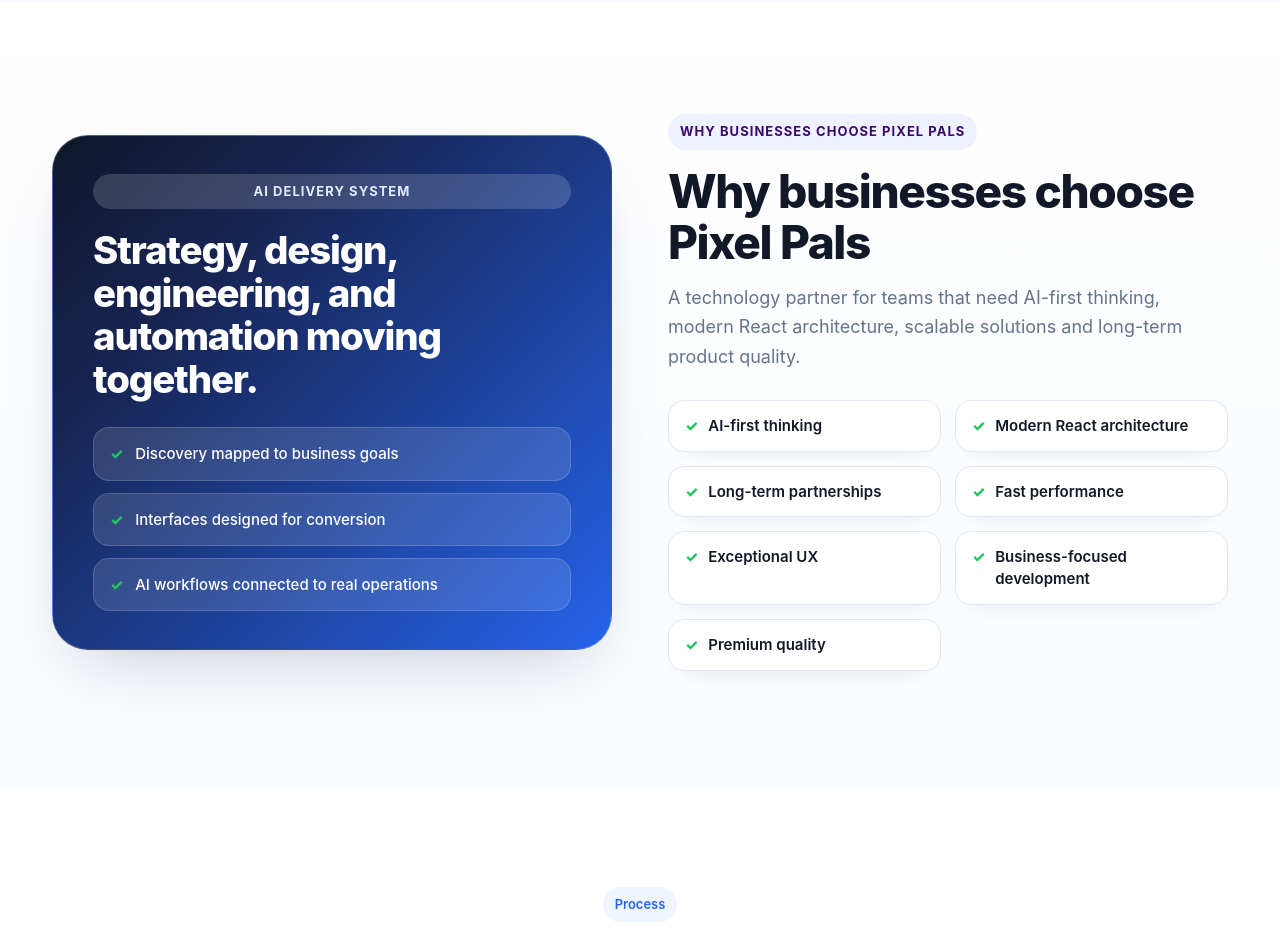
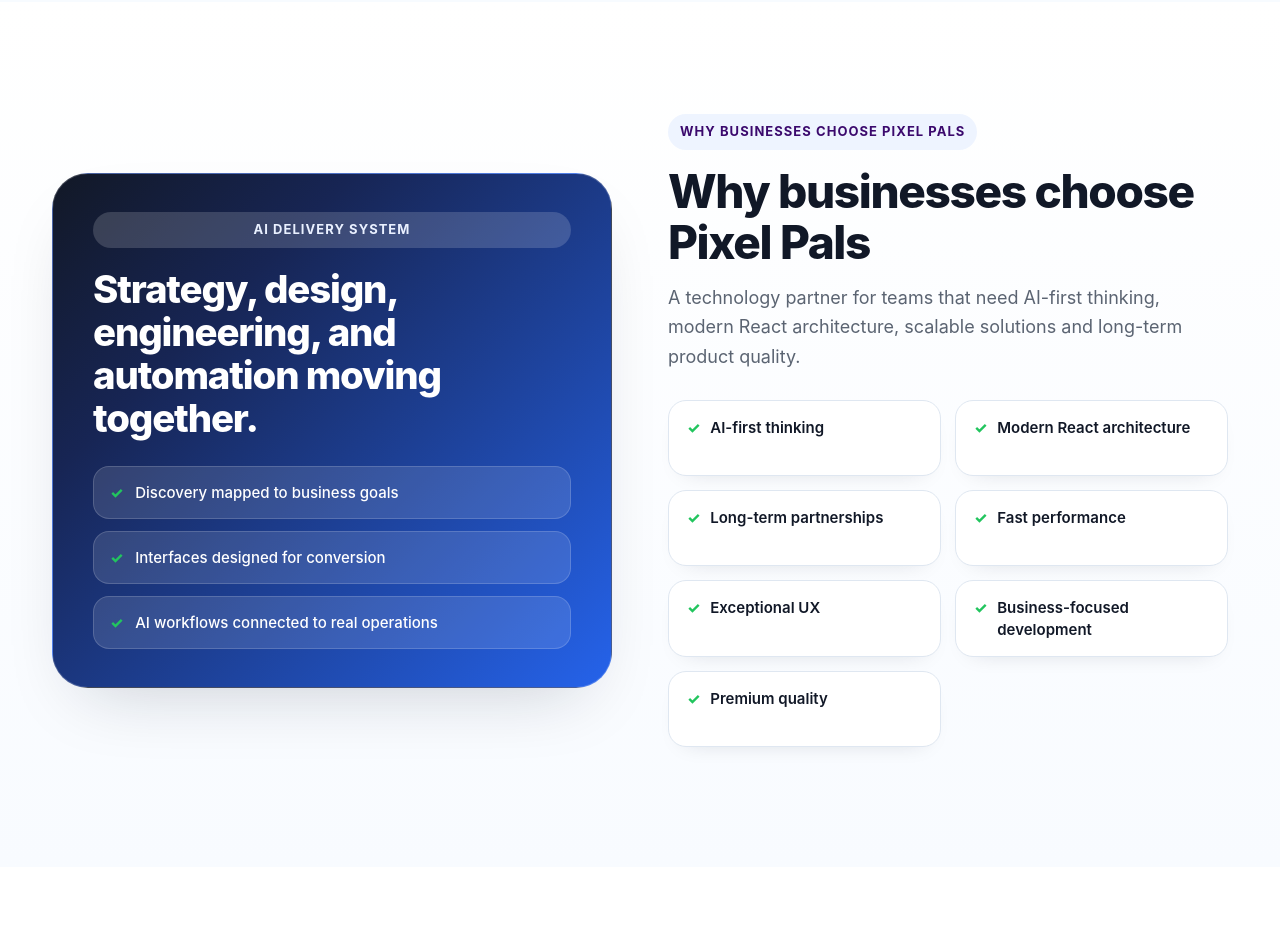
Before and after one commit to biancakisten/pixelpals, a Next.js app: page / in a window 1280 px wide. Shown: the part 2900-3841 px from the top of the page. Built offline with nearby package versions, Linux system fonts and the light colour scheme.

Commit message:
why section

```diff
--- a/components/WhyPixelPals.css
+++ b/components/WhyPixelPals.css
@@ -1,11 +1,14 @@
 .why-pixel-pals {
   --why-purple: #3b096d;
   --why-heading: #111827;
-  --why-text: #64748b;
+  --why-text: #5b6472;
   --why-border: #dfe7f1;
   --why-background: #f8fbff;
   --why-green: #22c55e;
   --why-blue: #2563eb;
+  --why-surface: #ffffff;
+  --why-surface-muted: #f7f9fd;
+  --why-accent: #f4f8ff;
 
   width: 100%;
   padding: 112px 24px 120px;
@@ -40,11 +43,11 @@
   background:
     linear-gradient(
       135deg,
-      #0f172a 0%,
+      #121826 0%,
       #172554 28%,
       #2563eb 100%
     );
-  box-shadow: 0 26px 70px -30px rgba(15, 23, 42, 0.28);
+  box-shadow: 0 30px 72px -32px rgba(15, 23, 42, 0.22);
 }
 
 .why-pixel-pals__visual-badge,
@@ -65,7 +68,7 @@
 
 .why-pixel-pals__visual-badge {
   margin-bottom: 20px;
-  color: #e0ebff;
+  color: #e9f0ff;
 }
 
 .why-pixel-pals__visual h2 {
@@ -122,7 +125,7 @@
 
 .why-pixel-pals__eyebrow {
   margin-bottom: 16px;
-  background: #eef2ff;
+  background: #eef4ff;
   color: var(--why-purple);
 }
 
@@ -148,16 +151,18 @@
   grid-template-columns: repeat(2, minmax(0, 1fr));
   gap: 14px;
   width: 100%;
+  align-items: stretch;
 }
 
 .why-pixel-pals__benefit {
-  display: inline-flex;
+  display: flex;
   align-items: flex-start;
+  min-height: 76px;
   gap: 10px;
-  padding: 14px 16px;
+  padding: 16px 18px;
   border: 1px solid var(--why-border);
-  border-radius: 16px;
-  background: #ffffff;
+  border-radius: 18px;
+  background: var(--why-surface);
   color: var(--why-heading);
   font-size: 15px;
   font-weight: 600;
```
